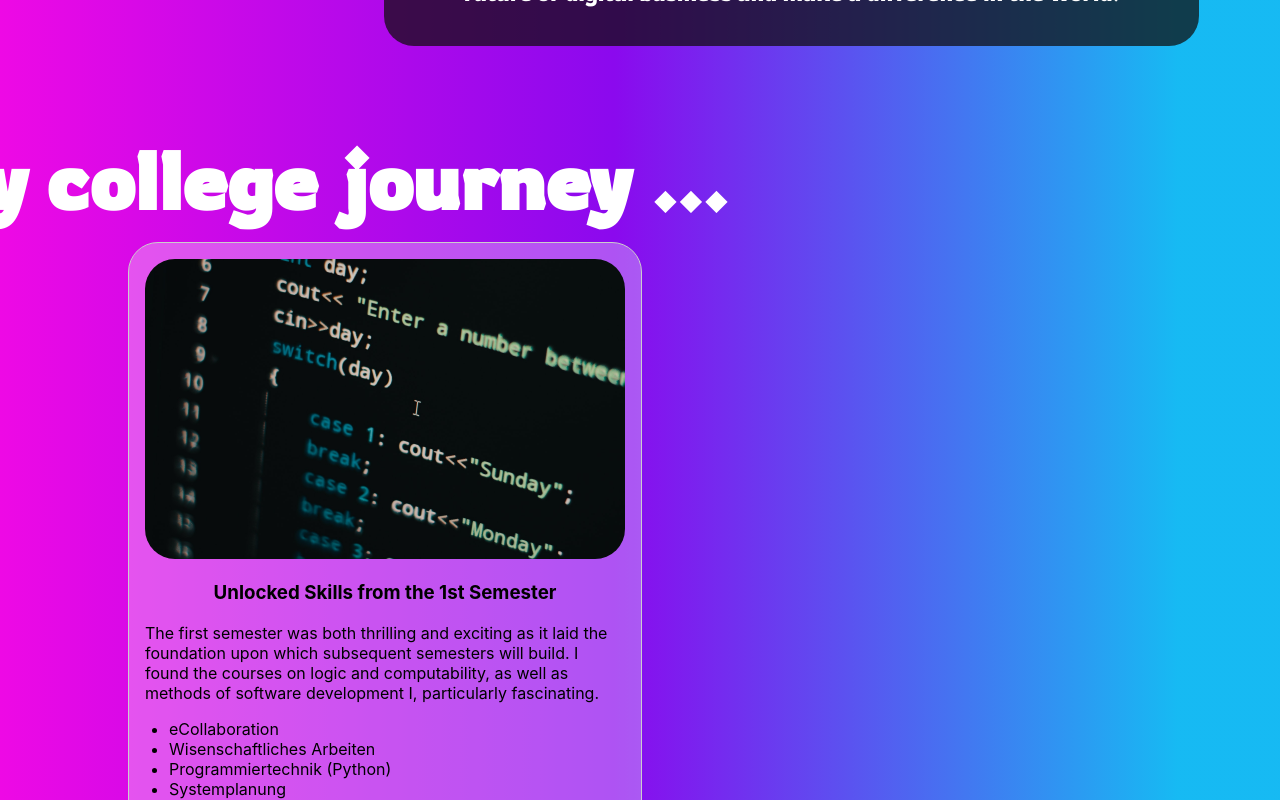
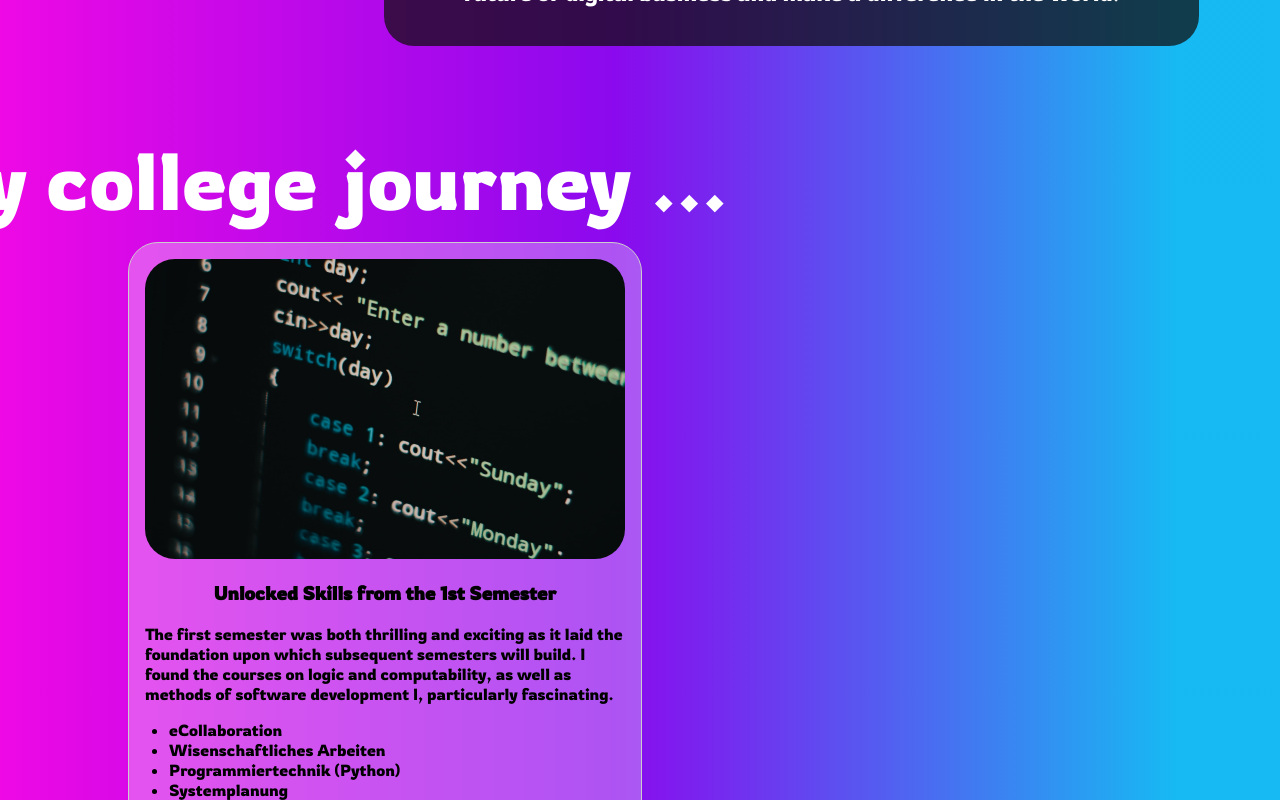
Before and after one commit to PrennerProducts/WebsiteStrongITBewerbung, a React (Create React App) app: page /whoami in a window 1280 px wide. Shown: the part 580-1380 px from the top of the page. Built offline with nearby package versions, Linux system fonts and the light colour scheme; a web font is replaced by a local one.

Commit message:
style finishing

```diff
--- a/src/components/MyCard.jsx
+++ b/src/components/MyCard.jsx
@@ -13,6 +13,7 @@ const MyCard = ({ imageSrc, title, description, listItems }) => {
         padding: '1rem',
         backgroundColor: 'rgba(255, 255, 255, 0.3)',
         elevation: '10',
+        fontFamily: 'Rowdies',
       }}
     >
       <img
--- a/src/components/Navbar.css
+++ b/src/components/Navbar.css
@@ -136,6 +136,7 @@
 }
 
 .nav-item:hover .github-logo {
+  border-radius: 50%;
   color: #eb05dc;
 }
 .github-logo:hover {
@@ -161,6 +162,18 @@
 .nav-item:hover .dropdown-menu {
   display: flex;
 }
+
+h1 {
+  font-family: 'Rowdies', cursive, Arial, sans-serif;
+  font-weight: 100;
+
+  color: #15d6eb;
+}
+
+h1:hover {
+  color: #eb05dc;
+}
+
 @media screen and (max-width: 960px) {
   .NavbarItems {
     position: realative;
--- a/src/components/Navbar.jsx
+++ b/src/components/Navbar.jsx
@@ -100,10 +100,10 @@ export default function MyNavbar() {
               {dropdown && (
                 <ul>
                   <li>
-                    <Link to="/file1">Application PDF</Link>
+                    <Link to="/dokuments/bewerbung.pdf">Application PDF</Link>
                   </li>
                   <li>
-                    <Link to="/file2">CV PDF</Link>
+                    <Link to="/documents/lebenslauf.pdf">CV PDF</Link>
                   </li>
                 </ul>
               )}
--- a/src/components/pages/Downloads.jsx
+++ b/src/components/pages/Downloads.jsx
@@ -23,7 +23,7 @@ function Downlaods() {
           />
         </a>
 
-        <a href="/documents/bewerbung.pdf" target="_blank">
+        <a href="/documents/lebenslauf.pdf" target="_blank">
           <MyCard
             imageSrc="/images/logo-color.png"
             title="Open Application"
```
